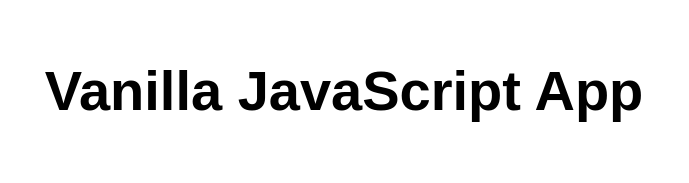
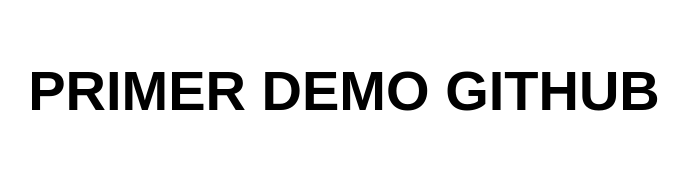
Before and after one commit to IMPACText/DemoEstatica2, a website: page src/index.html in a window 1280 px wide. Shown: the whole page, without its empty margins (296-985 px from the left). Drawn offline with Linux system fonts and the light colour scheme.

Commit message:
Cambiar titulo y nombre

```diff
--- a/src/index.html
+++ b/src/index.html
@@ -5,12 +5,12 @@
   <meta charset="UTF-8">
   <meta name="viewport" content="width=device-width, initial-scale=1.0">
   <link rel="stylesheet" href="styles.css">
-  <title>Vanilla JavaScript App</title>
+  <title>DEMO 1</title>
 </head>
 
 <body>
   <main>
-    <h1>Vanilla JavaScript App</h1>
+    <h1>PRIMER DEMO GITHUB</h1>
   </main>
 </body>
 
```
